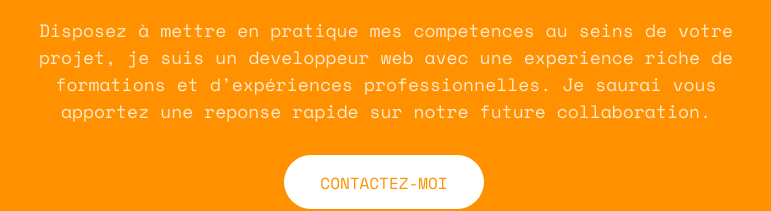
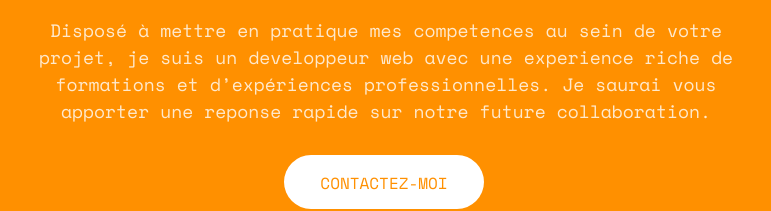
Before and after one commit to rahim-hamadou/PortFolio, a plain HTML site: page index.html in a window 1280 px wide. Shown: the part 4387-4598 px from the top of the page, 254-1025 px from the left. Drawn offline with nearby package versions, Linux system fonts and the light colour scheme; some packages are replaced by stand-ins of ours; no server answers; files whose address does not match are found by name.

```diff
--- a/index.html
+++ b/index.html
@@ -553,8 +553,8 @@
 			<div class="row animate-box">
 				<div class="col-md-8 col-md-offset-2 text-center fh5co-heading">
 					<h2>Une question ?</h2>
-					<p>Disposez à mettre en pratique mes competences au seins de votre projet, je suis un developpeur web avec une experience riche de formations et d’expériences professionnelles.
-						Je saurai vous apportez une reponse rapide sur notre future collaboration.
+					<p>Disposé à mettre en pratique mes competences au sein de votre projet, je suis un developpeur web avec une experience riche de formations et d’expériences professionnelles.
+						Je saurai vous apporter une reponse rapide sur notre future collaboration.
 					</p>
 					<p><a href="mailto:rahimhamadou.dev@gmail.com" class="btn btn-default btn-lg">Contactez-moi</a></p>
 				</div>
```
Also changed, not shown: 1 other file.
